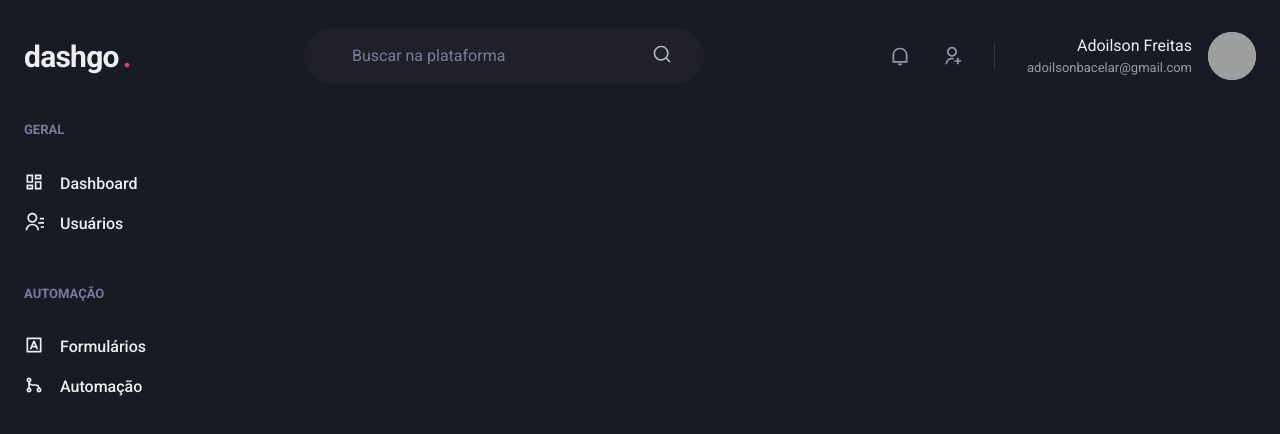
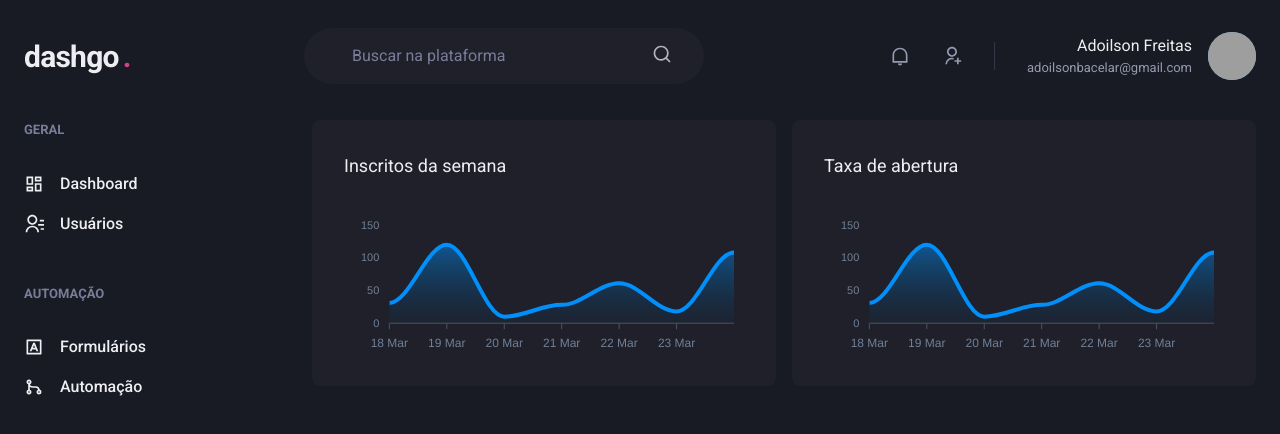
Before and after one commit to Adoilson-Freitas/DashGo, a Next.js app: page /dashboard in a window 1280 px wide. Shown: the top 434 px of the page. Built offline with nearby package versions, Linux system fonts and the light colour scheme; grey boxes are pictures that could not be loaded.

Commit message:
creating Dashboard page

```diff
--- a/package.json
+++ b/package.json
@@ -12,9 +12,11 @@
     "@chakra-ui/react": "^1.8.8",
     "@emotion/react": "^11.9.0",
     "@emotion/styled": "^11.8.1",
+    "apexcharts": "^3.35.2",
     "framer-motion": "^6.3.3",
     "next": "12.1.6",
     "react": "18.1.0",
+    "react-apexcharts": "^1.4.0",
     "react-dom": "18.1.0",
     "react-icons": "^4.3.1"
   },
--- a/src/components/SideBar.tsx
+++ b/src/components/SideBar.tsx
@@ -15,13 +15,13 @@
             GERAL
           </Text>
           <Stack spacing="4" mt="8" align="stretch">
-            <Link display="flex" align="center">
+            <Link display="flex" alignItems="center">
               <Icon as={RiDashboardLine} fontSize="20" />
               <Text ml="4" fontWeight="medium">
                 Dashboard
               </Text>
             </Link>
-            <Link display="flex" align="center">
+            <Link display="flex" alignItems="center">
               <Icon as={RiContactsLine} fontSize="20" />
               <Text ml="4" fontWeight="medium">
                 Usuários
@@ -35,13 +35,13 @@
             AUTOMAÇÃO
           </Text>
           <Stack spacing="4" mt="8" align="stretch">
-            <Link display="flex" align="center">
+            <Link display="flex" alignItems="center">
               <Icon as={RiInputMethodLine} fontSize="20" />
               <Text ml="4" fontWeight="medium">
                 Formulários
               </Text>
             </Link>
-            <Link display="flex" align="center">
+            <Link display="flex" alignItems="center">
               <Icon as={RiGitMergeLine} fontSize="20" />
               <Text ml="4" fontWeight="medium">
                 Automação
--- a/src/pages/dashboard.tsx
+++ b/src/pages/dashboard.tsx
@@ -1,6 +1,62 @@
-import { Flex } from "@chakra-ui/react";
+import { Box, Flex, SimpleGrid, Text, theme } from "@chakra-ui/react";
+import dynamic from "next/dynamic";
+
 import Header from "../components/Header";
 import SideBar from "../components/SideBar";
+
+const Chart = dynamic(() => import("react-apexcharts"), {
+  ssr: false,
+});
+
+const options = {
+  chart: {
+    toolbar: {
+      show: false,
+    },
+    zoom: {
+      enabled: false,
+    },
+    foreColor: theme.colors.gray[500],
+  },
+  grid: {
+    show: false,
+  },
+  dataLabels: {
+    enabled: false,
+  },
+  tooltip: {
+    enabled: false,
+  },
+  xaxis: {
+    type: "datetime",
+    axisBorder: {
+      color: theme.colors.gray[600],
+    },
+    axisTicks: {
+      color: theme.colors.gray[600],
+    },
+    categories: [
+      "2021-03-18T00:00:00.000Z",
+      "2021-03-19T00:00:00.000Z",
+      "2021-03-20T00:00:00.000Z",
+      "2021-03-21T00:00:00.000Z",
+      "2021-03-22T00:00:00.000Z",
+      "2021-03-23T00:00:00.000Z",
+      "2021-03-24T00:00:00.000Z",
+    ],
+  },
+  fill: {
+    opacity: 0.3,
+    type: "gradient",
+    gradient: {
+      shade: "dark",
+      opacityFrom: 0.7,
+      opacityTo: 0.3,
+    },
+  },
+};
+
+const series = [{ name: "series", data: [31, 120, 10, 28, 61, 18, 108] }];
 
 export default function Dashboard() {
   return (
@@ -9,6 +65,27 @@
 
       <Flex w="100%" my="6" maxWidth={1480} mx="auto" px="6">
         <SideBar />
+
+        <SimpleGrid
+          flex="1"
+          gap="4"
+          minChildWidth="320px"
+          alignSelf="flex-start"
+        >
+          <Box p="8" bg="gray.800" borderRadius={8} pb="4">
+            <Text fontSize="lg" mb="4">
+              Inscritos da semana
+            </Text>
+            <Chart options={options} series={series} type="area" height={160} />
+          </Box>
+
+          <Box p="8" bg="gray.800" borderRadius={8} pb="4">
+            <Text fontSize="lg" mb="4">
+              Taxa de abertura
+            </Text>
+            <Chart options={options} series={series} type="area" height={160} />
+          </Box>
+        </SimpleGrid>
       </Flex>
     </Flex>
   );
```
Also changed, not shown: 1 other file (tests, documents, lock files or other folders).
